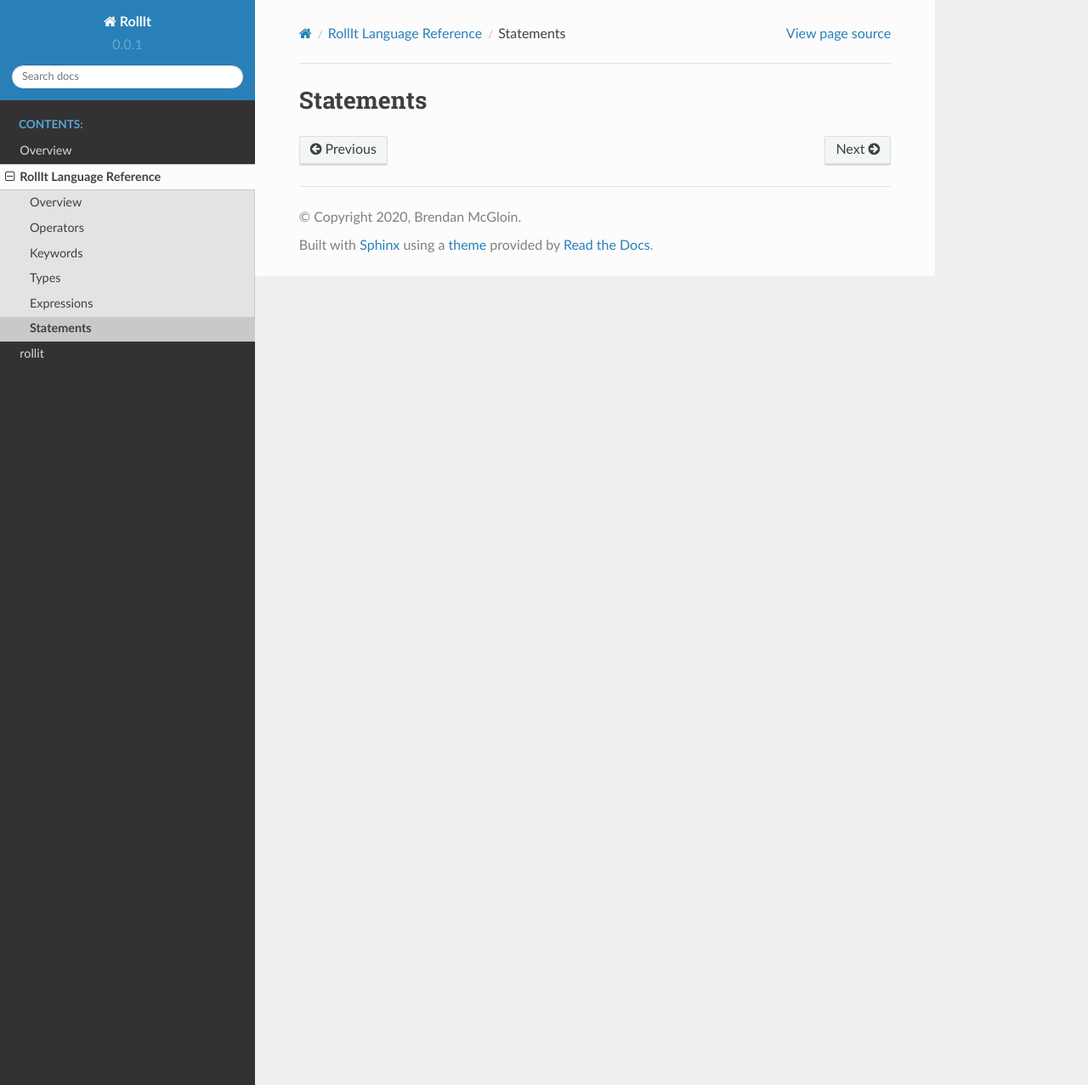
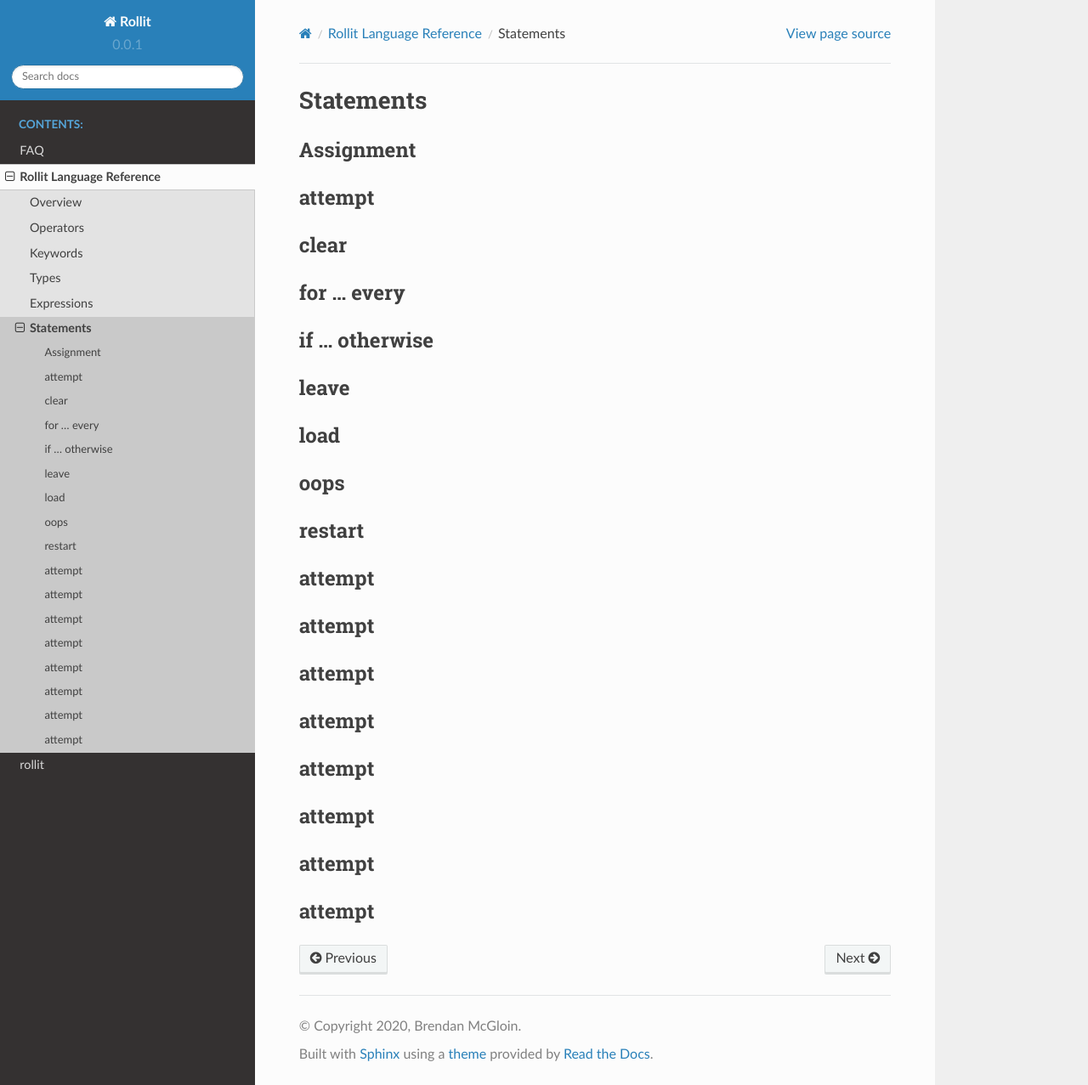
Before and after one commit to russells-crockpot/rollit, a Sphinx documentation site: the page built from docs/language-reference/statements.rst, in a window 1280 px wide and 1277 px high. Shown: the whole window at 85% size. Built offline with Sphinx 7.4.7 and the Read the Docs theme 2.0.0, drawn with Linux system fonts in a browser that asks for light colours.

```diff
--- a/docs/conf.py
+++ b/docs/conf.py
@@ -23,7 +23,7 @@ parent_dir = os.path.dirname(os.path.dirname(__file__))
 # make sure that the chital source directory is first on the list
 sys.path.insert(0, os.path.join(parent_dir, 'src'))
 
-project = 'RollIt'
+project = 'Rollit'
 
 copyright = date.today().strftime('%Y, Brendan McGloin')
 author = 'Brendan McGloin'
@@ -126,7 +126,7 @@ html_static_path = ['_static']
 # -- Options for HTMLHelp output ---------------------------------------------
 
 # Output file base name for HTML help builder.
-htmlhelp_basename = 'RollIt'
+htmlhelp_basename = 'Rollit'
 
 # -- Options for LaTeX output ------------------------------------------------
 
@@ -152,14 +152,14 @@ latex_elements = {
 # (source start file, target name, title,
 #  author, documentclass [howto, manual, or own class]).
 latex_documents = [
-    (master_doc, 'RollIt.tex', 'RollIt Documentation', 'Brendan McGloin', 'manual'),
+    (master_doc, 'Rollit.tex', 'Rollit Documentation', 'Brendan McGloin', 'manual'),
 ]
 
 # -- Options for manual page output ------------------------------------------
 
 # One entry per manual page. List of tuples
 # (source start file, name, description, authors, manual section).
-man_pages = [(master_doc, 'rollit', 'RollIt Documentation', [author], 1)]
+man_pages = [(master_doc, 'rollit', 'Rollit Documentation', [author], 1)]
 
 # -- Options for Texinfo output ----------------------------------------------
 
@@ -167,7 +167,7 @@ man_pages = [(master_doc, 'rollit', 'RollIt Documentation', [author], 1)]
 # (source start file, target name, title, author,
 #  dir menu entry, description, category)
 texinfo_documents = [
-    (master_doc, 'RollIt', 'RollIt Documentation', author, 'RollIt',
+    (master_doc, 'Rollit', 'Rollit Documentation', author, 'Rollit',
      'A dice roller interface and library built in python.', 'Miscellaneous'),
 ]
 
--- a/docs/general/overview.rst
+++ b/docs/general/overview.rst
@@ -1,6 +1,6 @@
-.. _Overview:
+.. _FAQ:
 
-Overview
-========
+FAQ
+===
 
 TODO
--- a/docs/index.rst
+++ b/docs/index.rst
@@ -1,7 +1,7 @@
-.. _RollIt documentation:
+.. _Rollit documentation:
 
 ###########################
-RollIt documentation!
+Rollit documentation!
 ###########################
 
 .. toctree::
@@ -13,7 +13,7 @@ RollIt documentation!
    api-reference/rollit/modules.rst
 
 
-.. _RollIt documentation | Indices and Tables:
+.. _Rollit documentation | Indices and Tables:
 
 Indices and Tables
 ==================
--- a/docs/language-reference/overview.rst
+++ b/docs/language-reference/overview.rst
@@ -1,4 +1,4 @@
-.. _RollIt Language Reference | Overview:
+.. _Rollit Language Reference | Overview:
 
 Overview
 ========
--- a/docs/language-reference/statements.rst
+++ b/docs/language-reference/statements.rst
@@ -2,3 +2,105 @@
 
 Statements
 ==========
+
+
+.. _Statements | Assignment:
+
+Assignment
+-------
+
+
+.. _Statements | attempt:
+
+attempt
+-------
+
+
+.. _Statements | clear:
+
+clear
+-------
+
+
+.. _Statements | for ... every:
+
+for ... every
+-------
+
+
+.. _Statements | if ... otherwise:
+
+if ... otherwise
+-------
+
+
+.. _Statements | leave:
+
+leave
+-------
+
+
+.. _Statements | load:
+
+load
+-------
+
+
+.. _Statements | oops:
+
+oops
+-------
+
+
+.. _Statements | restart:
+
+restart
+-------
+
+
+.. _Statements | attempt:
+
+attempt
+-------
+
+
+.. _Statements | attempt:
+
+attempt
+-------
+
+
+.. _Statements | attempt:
+
+attempt
+-------
+
+
+.. _Statements | attempt:
+
+attempt
+-------
+
+
+.. _Statements | attempt:
+
+attempt
+-------
+
+
+.. _Statements | attempt:
+
+attempt
+-------
+
+
+.. _Statements | attempt:
+
+attempt
+-------
+
+
+.. _Statements | attempt:
+
+attempt
+-------
--- a/docs/language-reference/toc.rst
+++ b/docs/language-reference/toc.rst
@@ -1,7 +1,7 @@
-.. _RollIt Language Reference:
+.. _Rollit Language Reference:
 
 *************************
-RollIt Language Reference
+Rollit Language Reference
 *************************
 
 .. toctree::
```
Also changed, not shown: docs/general/faq.rst (added, +7 -0 lines).
